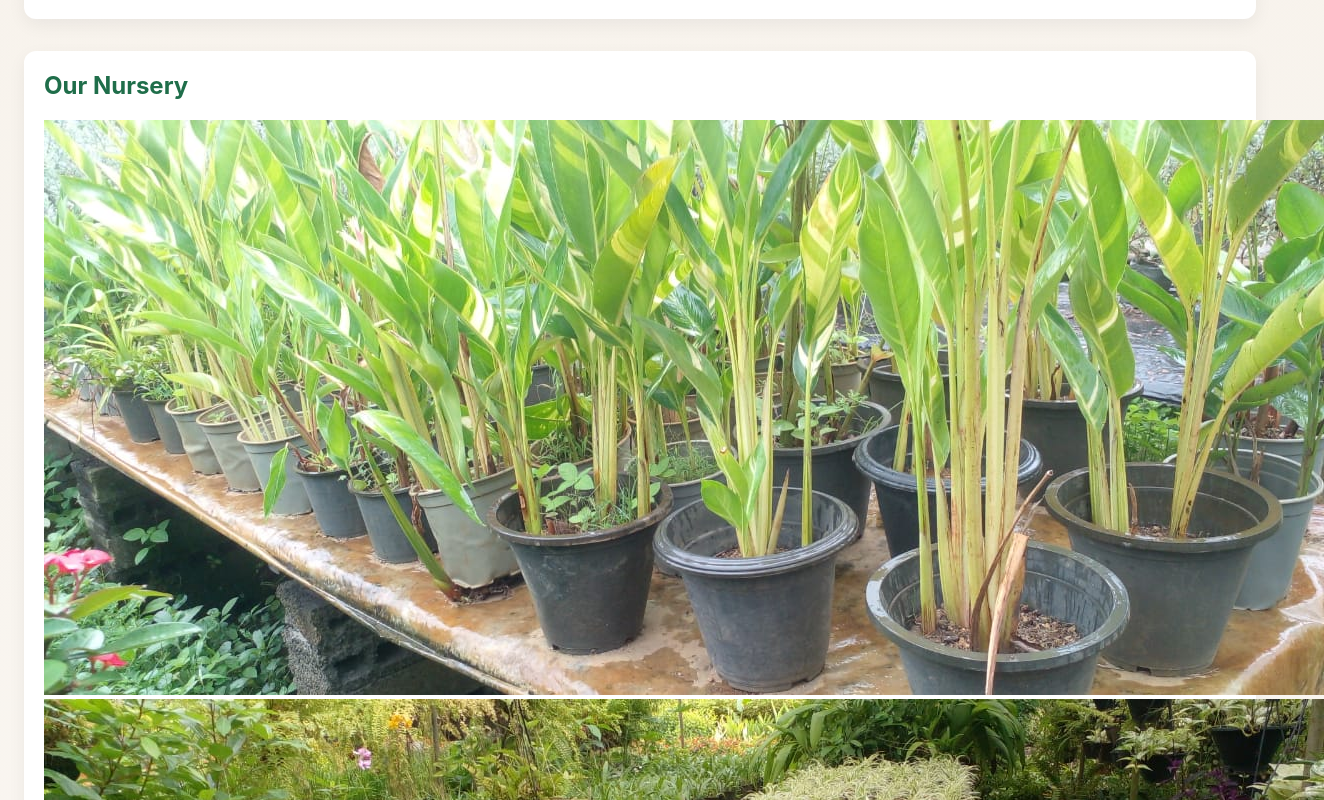
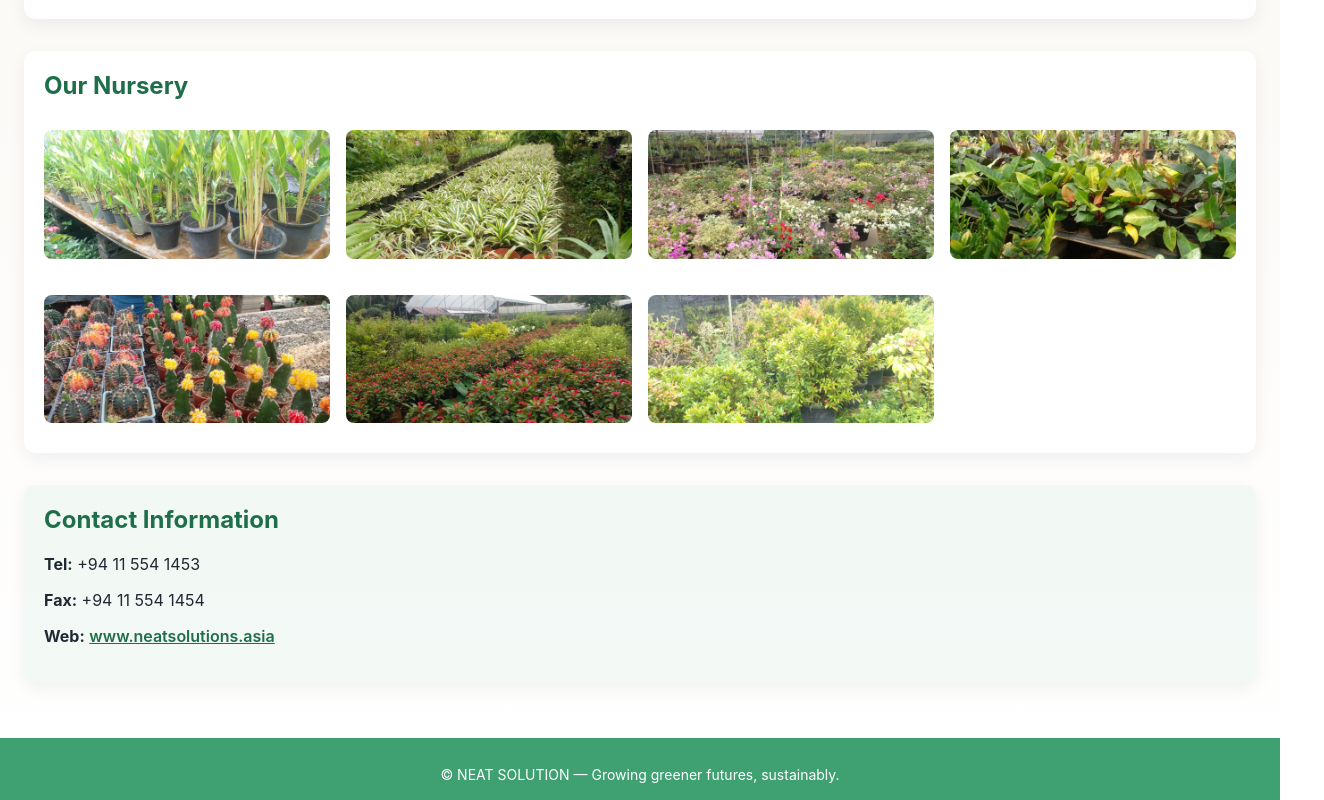
Before and after one commit to Chandima810/neatsolutions, a React (Create React App) app: page / in a window 1280 px wide. Shown: the part 1600-2400 px from the top of the page, 1324 px wide, since content can reach past the window. Built offline with nearby package versions, Linux system fonts and the light colour scheme.

Commit message:
Update App.js and CSS with responsive gallery and lightbox

```diff
--- a/src/App.js
+++ b/src/App.js
@@ -1,4 +1,4 @@
-import React from "react";
+import React, { useState } from "react";
 import "./styles.css";
 
 // Import logo and 7 nursery images
@@ -12,8 +12,12 @@ import nursery6 from "./assets/nursery6.jpg";
 import nursery7 from "./assets/nursery7.jpg";
 
 export default function App() {
+  const images = [nursery1, nursery2, nursery3, nursery4, nursery5, nursery6, nursery7];
+  const [lightboxImage, setLightboxImage] = useState(null);
+
   return (
     <div className="app">
+      {/* Header */}
       <header className="header">
         <div className="brand">
           <img src={logo} alt="NEAT SOLUTION logo" className="logo" />
@@ -22,7 +26,7 @@ export default function App() {
         <p>Green Plant Project – Sustainable Approach to Green Development</p>
       </header>
 
-
+      {/* Main Content */}
       <main>
         <section className="section">
           <h2>Company Overview</h2>
@@ -99,38 +103,41 @@ export default function App() {
           </ul>
         </section>
 
-        {/* ✅ Photo gallery moved here */}
+        {/* Photo Gallery with Lightbox */}
         <section className="section gallery">
           <h2>Our Nursery</h2>
-          <div className="gallery-grid">
-            <img src={nursery1} alt="Nursery 1" />
-            <img src={nursery2} alt="Nursery 2" />
-            <img src={nursery3} alt="Nursery 3" />
-            <img src={nursery4} alt="Nursery 4" />
-            <img src={nursery5} alt="Nursery 5" />
-            <img src={nursery6} alt="Nursery 6" />
-            <img src={nursery7} alt="Nursery 7" />
+          <div className="image-grid">
+            {images.map((src, index) => (
+              <img
+                key={index}
+                src={src}
+                alt={`Nursery ${index + 1}`}
+                onClick={() => setLightboxImage(src)}
+              />
+            ))}
           </div>
         </section>
 
         <section className="section alt">
           <h2>Contact Information</h2>
-          <p>
-            <strong>Tel:</strong> +94 11 554 1453
-          </p>
-          <p>
-            <strong>Fax:</strong> +94 11 554 1454
-          </p>
-          <p>
-            <strong>Web:</strong>{" "}
-            <a href="http://www.neatsolutions.asia">www.neatsolutions.asia</a>
-          </p>
+          <p><strong>Tel:</strong> +94 11 554 1453</p>
+          <p><strong>Fax:</strong> +94 11 554 1454</p>
+          <p><strong>Web:</strong> <a href="http://www.neatsolutions.asia">www.neatsolutions.asia</a></p>
         </section>
       </main>
 
+      {/* Footer */}
       <footer className="footer">
         <p>© NEAT SOLUTION — Growing greener futures, sustainably.</p>
       </footer>
+
+      {/* Lightbox Overlay */}
+      <div
+        className={`lightbox-overlay ${lightboxImage ? "active" : ""}`}
+        onClick={() => setLightboxImage(null)}
+      >
+        {lightboxImage && <img src={lightboxImage} alt="Enlarged Nursery" />}
+      </div>
     </div>
   );
 }
--- a/src/styles.css
+++ b/src/styles.css
@@ -20,6 +20,7 @@ body {
   min-height: 100vh;
 }
 
+/* Header */
 .header {
   background: var(--green-600);
   color: white;
@@ -27,17 +28,17 @@ body {
   text-align: center;
 }
 
-/* ✅ New flexbox container for logo + name */
+/* Brand (logo + site name) */
 .brand {
   display: flex;
   align-items: center;
   justify-content: center;
-  gap: 10px; /* spacing between logo and text */
+  gap: 10px;
   margin-bottom: 6px;
 }
 
 .logo {
-  width: 50px;   /* small logo size */
+  width: 50px;
   height: auto;
 }
 
@@ -50,14 +51,16 @@ body {
   margin: 0;
   font-size: 14px;
   color: var(--sand-100);
-  font-style: italic; /* subtle, softer tagline */
+  font-style: italic;
 }
 
+/* Main content */
 main {
   flex: 1;
   padding: 24px;
 }
 
+/* Sections */
 .section {
   margin-bottom: 32px;
   padding: 20px;
@@ -86,6 +89,7 @@ main {
   font-weight: 600;
 }
 
+/* Footer */
 .footer {
   background: var(--green-400);
   color: white;
@@ -93,3 +97,72 @@ main {
   padding: 14px;
   font-size: 14px;
 }
+
+/* Responsive images (all except logo) */
+img:not(.logo) {
+  max-width: 100%;
+  height: auto;
+  display: block;
+  border-radius: 8px;
+  margin: 10px auto;
+  cursor: pointer; /* for lightbox effect */
+  transition: transform 0.2s ease;
+}
+
+/* Lightbox hover effect */
+img:not(.logo):hover {
+  transform: scale(1.05);
+}
+
+/* Responsive gallery grid */
+.image-grid {
+  display: grid;
+  gap: 16px;
+}
+
+/* Medium screens: 3 images per row */
+@media (min-width: 768px) {
+  .image-grid {
+    grid-template-columns: repeat(3, 1fr);
+  }
+}
+
+/* Large screens: 4 images per row */
+@media (min-width: 1200px) {
+  .image-grid {
+    grid-template-columns: repeat(4, 1fr);
+  }
+}
+
+/* Lightbox overlay (hidden by default, fades in/out) */
+.lightbox-overlay {
+  position: fixed;
+  top: 0;
+  left: 0;
+  width: 100%;
+  height: 100%;
+  background-color: rgba(0,0,0,0.85);
+  display: flex;
+  justify-content: center;
+  align-items: center;
+  z-index: 999;
+  opacity: 0;
+  visibility: hidden;
+  transition: opacity 0.3s ease, visibility 0.3s ease;
+}
+
+.lightbox-overlay.active {
+  opacity: 1;
+  visibility: visible;
+}
+
+.lightbox-overlay img {
+  max-width: 90%;
+  max-height: 90%;
+  border-radius: 8px;
+  transition: transform 0.3s ease;
+}
+
+.lightbox-overlay img:hover {
+  transform: scale(1.03);
+}
```
Lines whose indentation alone changed are shown as unchanged.
